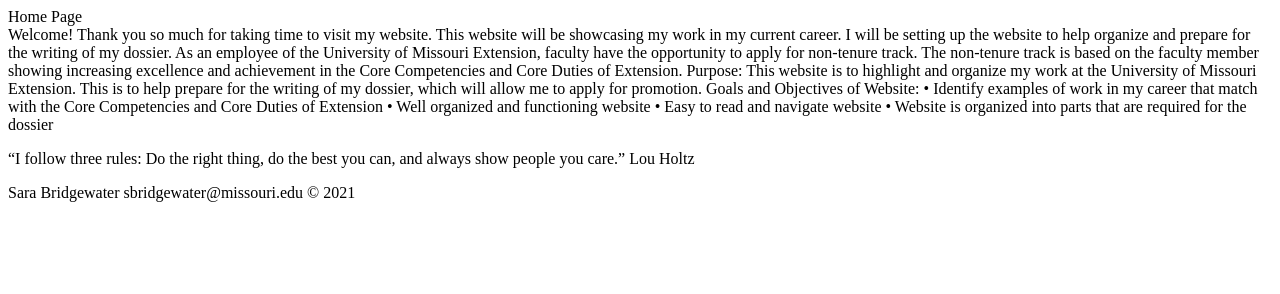
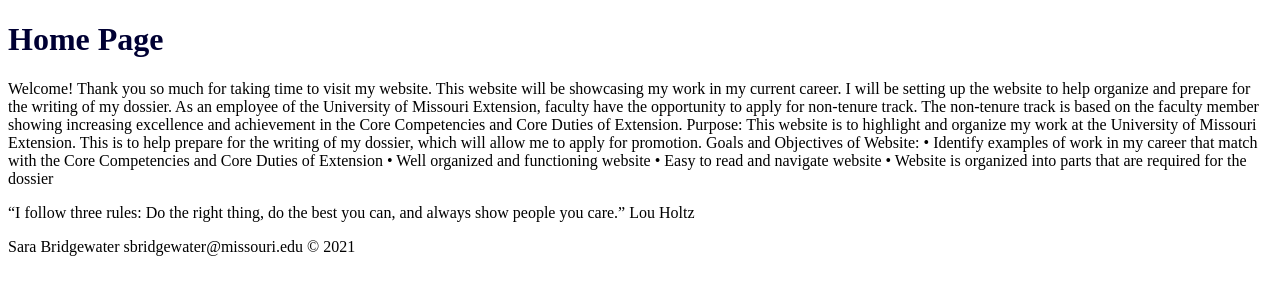
Before and after one commit to wikoffs/wikoffs.github.io, a plain HTML site: page islt_7310/Untitled-3.html in a window 1280 px wide. Drawn offline with Linux system fonts and the light colour scheme.

Commit message:
Add files via upload

```diff
--- a/islt_7310/Untitled-3.html
+++ b/islt_7310/Untitled-3.html
@@ -5,7 +5,7 @@
                <title>Page Title</title>
 </head>
 <body>
-    <h1=style=#000033>Home Page</h1=style=#000033>
+    <h1 style="color:#000033";>Home Page</h1
     <main>Welcome! Thank you so much for taking time to visit my website. This website will be showcasing my work in my current career. I will be setting up the website to help organize and prepare for the writing of my dossier. As an employee of the University of Missouri Extension, faculty have the opportunity to apply for non-tenure track. The non-tenure track is based on the faculty member showing increasing excellence and achievement in the Core Competencies and Core Duties of Extension.
         Purpose: This website is to highlight and organize my work at the University of Missouri Extension. This is to help prepare for the writing of my dossier, which will allow me to apply for promotion.
         Goals and Objectives of Website:
```
